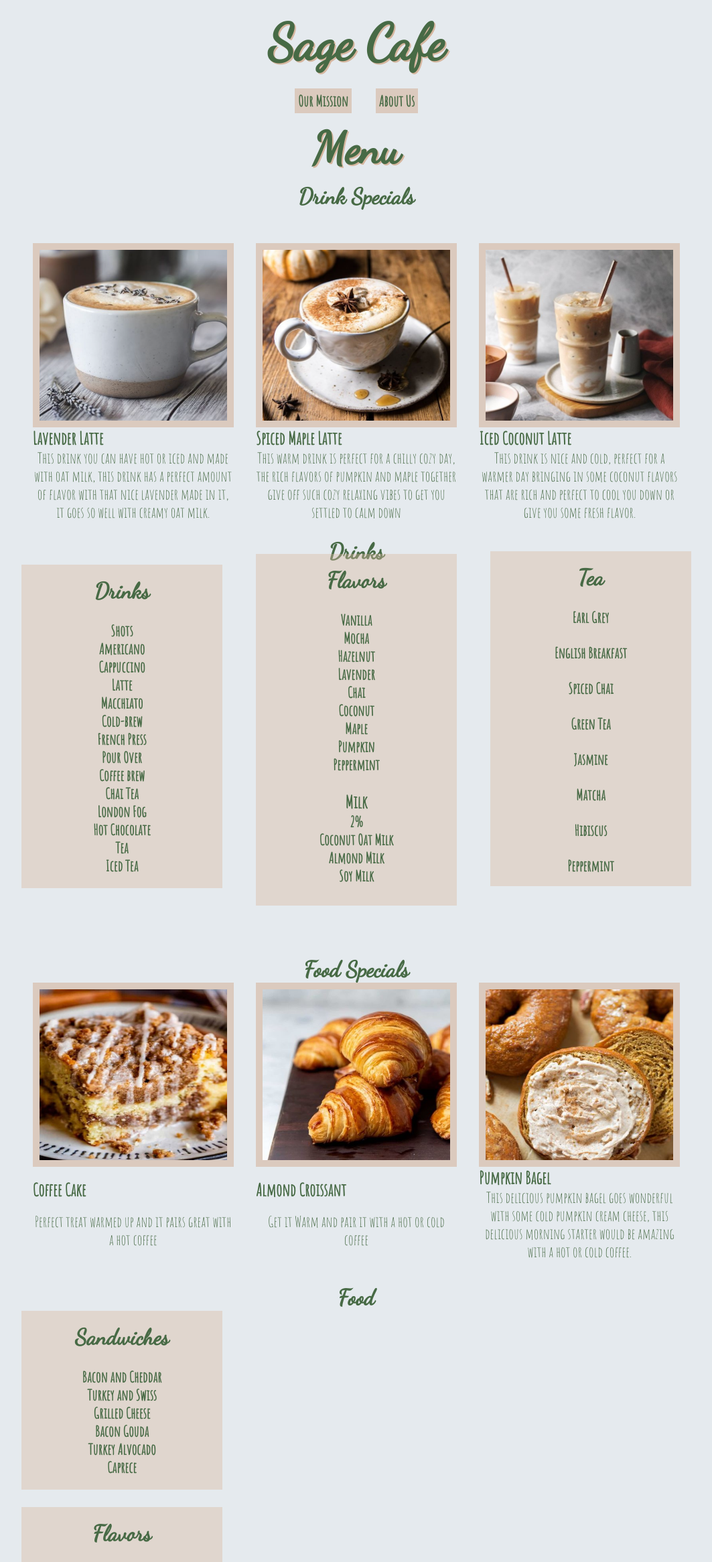
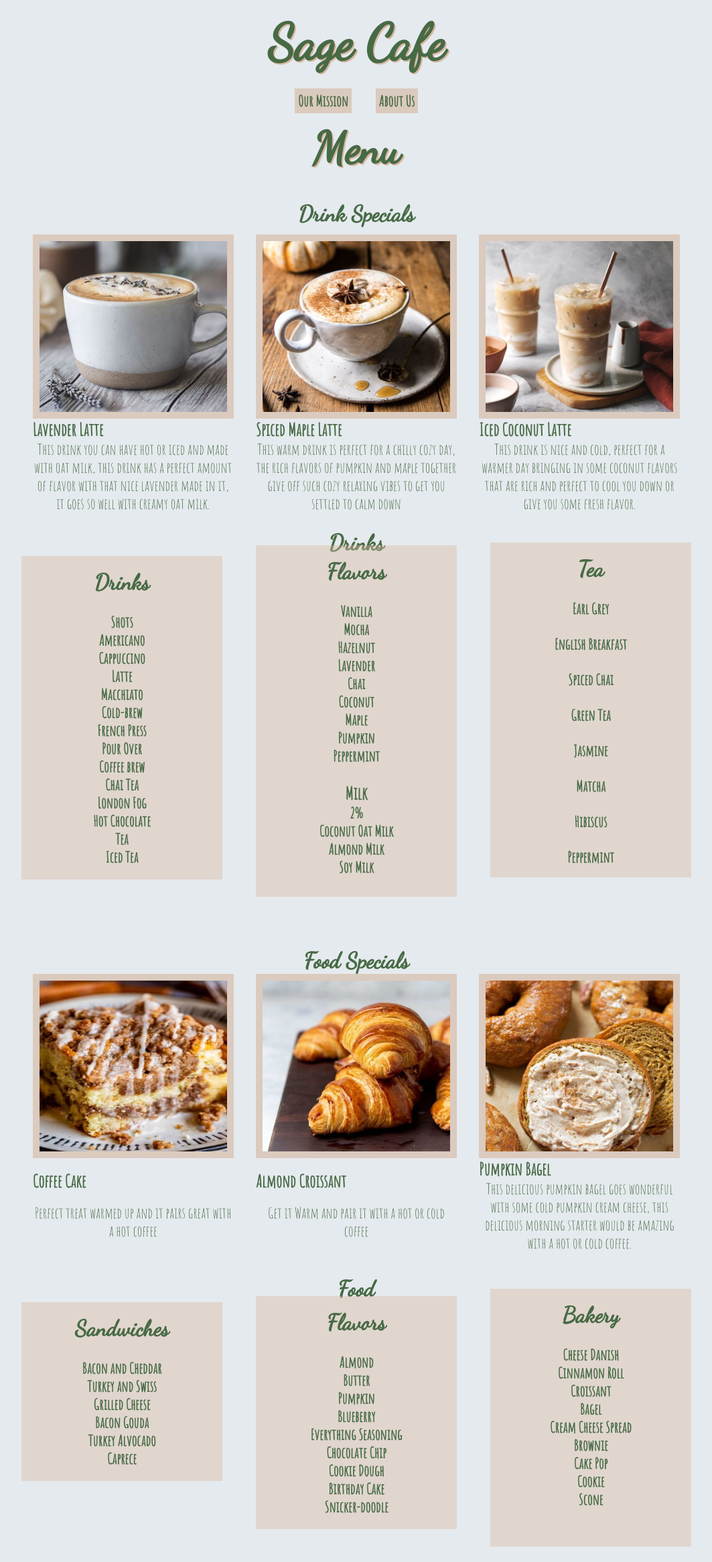
Before and after one commit to aromero18020/Sage-Cafe, a plain HTML site: page index.html in a window 1280 px wide. Shown: the part 408-2740 px from the top of the page at 67% size, without its empty margins (108-1171 px from the left). Drawn offline with Linux system fonts and the light colour scheme.

Commit message:
adjusted margins on food items

```diff
--- a/index.html
+++ b/index.html
@@ -43,9 +43,9 @@
     <div class="menu">
         <h2>Menu</h2>
     </div>
-
+<br>
     <div class="menu-container">
-        <h2>Drink Specials</h2>
+        <h2 id="drink-title">Drink Specials</h2>
         <div class="drink-specials">
             <div class="lavender-latte">
                 <img src="resources/images/lavender latte.png" alt="Lavender Latte">
@@ -187,7 +187,8 @@
                 <p>Cookie</p>
                 <p>Scone</p>
         </div>
-
+<br>
+<br>
   <div class="footer-container">
       <div class="footer">
           <div class="footer-heading footer-1">
--- a/resources/css/style.css
+++ b/resources/css/style.css
@@ -111,6 +111,10 @@ body{
   width: 100%;
   padding: 0;
   margin: 0 0 10px 0;
+}
+
+#drink-title{
+  margin-bottom: -10%;
 }
 
 .drink-specials{
@@ -272,6 +276,8 @@ text-align: center;
   width: 300px;
   padding-bottom: 20px;
   padding-top: 20px;
+  margin-left: 35%;
+  margin-top: -30.2%;
 }
 
 .bakery{
@@ -282,6 +288,8 @@ text-align: center;
   width: 300px;
   padding-bottom: 20px;
   padding-top: 20px;
+  margin-left: 70%;
+  margin-top: -38.5%;
 }
 
 #contact-us{
```
